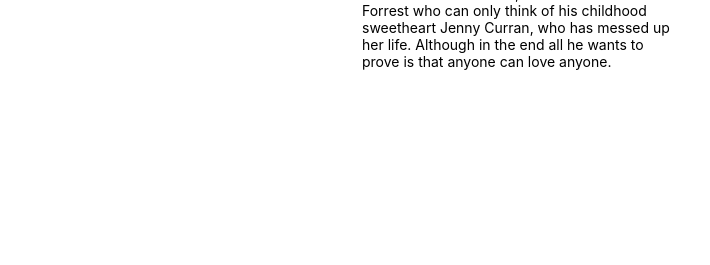
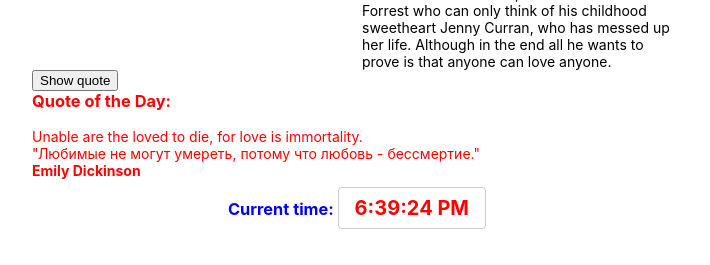
Before and after one commit to SiarheiTamkovich/react-app, a React (Create React App) app in the folder tasks/: page / in a window 1280 px wide. Shown: the part 363-628 px from the top of the page, without its empty margins (283-993 px from the left). Built offline with nearby package versions, Linux system fonts and the light colour scheme.

Commit message:
feat: add button quote

```diff
--- a/tasks/src/App.js
+++ b/tasks/src/App.js
@@ -1,5 +1,7 @@
 import React from 'react';
-import FavorMovie from "./Task/FavorMovie";
+import FavorMovie from "./components/FavorMovie.jsx";
+import QuoteDay from "./components/QuoteDay.jsx";
+import Time from "./components/Time.jsx";
 
 const objMovie = {
   name: "Forrest Gump",
@@ -11,12 +13,19 @@ const objMovie = {
   poster: `https://m.media-amazon.com/images/M/MV5BNWIwODRlZTUtY2U3ZS00Yzg1LWJhNzYtMmZiYmEyNmU1NjMzXkEyXkFqcGdeQXVyMTQxNzMzNDI@._V1_SX300.jpg`
 }
 
+const quote = {
+  text: `Unable are the loved to die, for love is immortality.`,
+  textRu:`"Любимые не могут умереть, потому что любовь - бессмертие."`,
+  author: `Emily Dickinson`,
+}
+
 function App() {
 
   return (<div className='wrapper'>
-    <h2>My favorite movie</h2>
     <FavorMovie data={objMovie}/>
-  </div>
+    <QuoteDay data={quote}/>
+    <Time />
+    </div>
   )
 }
 
--- a/tasks/src/Task/FavorMovie.js
+++ /dev/null
@@ -1,19 +0,0 @@
-
-export default function FavorMovie(props){
-    return (
-        <div className="movies">
-            <div className="poster"><img src={props.data.poster} alt="poster"/></div>
-            <div className="cards">
-                <h1> {props.data.name} </h1>
-                <ul>
-                    <li>Year: {props.data.year} </li>
-                    <li>Runtime: {props.data.runtime} </li>
-                    <li>Genre: {props.data.genre} </li>
-                    <li>Actors: {props.data.actors} </li>
-                </ul>
-                <br/>
-                <div>{props.data.content}</div>
-            </div>
-        </div>
-    )
-}
--- /dev/null
+++ b/tasks/src/components/FavorMovie.jsx
@@ -0,0 +1,22 @@
+
+export default function FavorMovie(props){
+    return (
+        <div>
+            <h2>My favorite movie</h2>
+            <div className="movies">
+                <div className="poster"><img src={props.data.poster} alt="poster"/></div>
+                <div className="cards">
+                    <h1> {props.data.name} </h1>
+                    <ul>
+                        <li>Year: {props.data.year} </li>
+                        <li>Runtime: {props.data.runtime} </li>
+                        <li>Genre: {props.data.genre} </li>
+                        <li>Actors: {props.data.actors} </li>
+                    </ul>
+                    <br/>
+                    <div>{props.data.content}</div>
+                </div>
+            </div>
+        </div>
+    )
+}
--- /dev/null
+++ b/tasks/src/components/QuoteDay.jsx
@@ -0,0 +1,39 @@
+import React from 'react';
+
+
+export default class QuoteDay extends React.Component {
+
+  constructor(props) {
+    super(props);
+    this.state = {isToggleOn: true};
+    this.vewQuote = this.vewQuote.bind(this);
+  }
+
+  render(){
+    console.log(this.state)
+    return (
+      <div>
+          <button onClick={(e) => this.vewQuote()}>
+           {this.state.isToggleOn ? 'Show quote' : 'Hide quote'}
+          </button>
+          <div style={{color: "red"}}>
+            <h3>Quote of the Day:</h3>
+            <br></br>
+            <div>{this.props.data.text}</div>
+            <div>{this.props.data.textRu}</div>
+            <div><strong>{this.props.data.author}</strong></div>
+          </div>
+      </div>
+    )
+  }
+
+  vewQuote() {
+    this.setState(prevState => ({
+      isToggleOn: !prevState.isToggleOn
+    }));
+    console.log(this.state)
+  }
+
+
+
+}
--- /dev/null
+++ b/tasks/src/components/Time.jsx
@@ -0,0 +1,24 @@
+const styles = {
+  h3: {
+    textAlign: 'center',
+    color: 'blue',
+  },
+  span: {
+    border: '1px solid #ccc',
+    borderRadius: '4px',
+    padding: '0.5rem 1rem',
+    color: 'red',
+    fontSize: '20px'
+  }
+
+}
+
+export default function Time() {
+  return (
+    <div>
+      &nbsp;
+      <h3 style={styles.h3}>Current time: <span style={styles.span}>{new Date().toLocaleTimeString()}</span></h3>
+    </div>
+  );
+
+}
--- a/tasks/src/index.js
+++ b/tasks/src/index.js
@@ -4,12 +4,16 @@ import './index.css';
 import App from './App';
 import reportWebVitals from './reportWebVitals';
 
+function tick() {
   ReactDOM.render(
     <React.StrictMode>
       <App />
     </React.StrictMode>,
     document.getElementById('root')
   );
+}
+
+setInterval(tick, 1000);
 
 // If you want to start measuring performance in your app, pass a function
 // to log results (for example: reportWebVitals(console.log))
```
Lines whose indentation alone changed are shown as unchanged.
